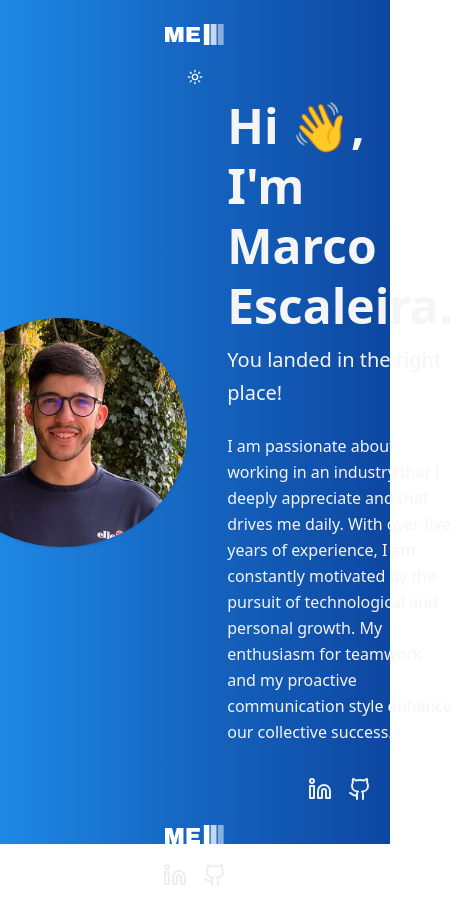
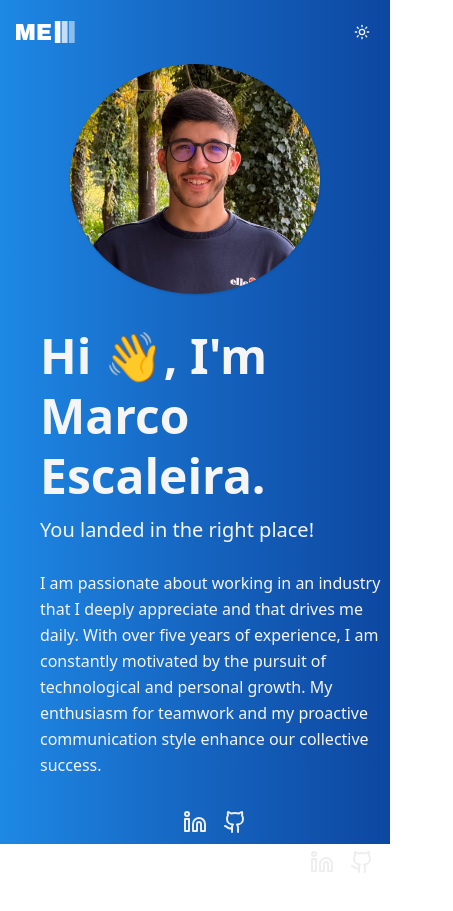
Before and after one commit to MarcoEscaleira/portfolio, a Next.js app: page / in a window 390 px wide. Shown: the whole page, 453 px wide, since content can reach past the window. After the commit the page ends 890 px from the top, so only its background shows below. Built offline with nearby package versions, Linux system fonts and the light colour scheme.

Commit message:
fix: improve accessibility and mobile screen display

```diff
--- a/next.config.js
+++ b/next.config.js
@@ -1,4 +1,14 @@
 /** @type {import('next').NextConfig} */
 module.exports = {
   reactStrictMode: true,
+  i18n: {
+    locales: ['en-US'],
+    defaultLocale: 'en-US',
+    domains: [
+      {
+        domain: 'escaleira.dev',
+        defaultLocale: 'en-US',
+      },
+    ],
+  }
 }
--- a/src/components/ThemeSwitcher.tsx
+++ b/src/components/ThemeSwitcher.tsx
@@ -18,6 +18,7 @@ export const ThemeSwitcher = () => {
     <button
       className="rounded-md p-1 duration-200 hover:scale-110 active:scale-100 dark:bg-[#212933]"
       onClick={() => setTheme(theme === "dark" ? "light" : "dark")}
+      aria-label="Color mode switch"
     >
       {theme === "light" ? <Moon className="w-4" /> : <Sun className="w-4" />}
     </button>
--- a/src/components/layout/Footer.tsx
+++ b/src/components/layout/Footer.tsx
@@ -6,7 +6,7 @@ import Link from "next/link";
 export const Footer: FC = () => {
   return (
     <footer className={`bg-transparent dark:bg-gray-900`}>
-      <div className="container mx-auto flex flex-col items-center justify-between space-y-4 p-6 sm:flex-row sm:space-y-0">
+      <div className="container mx-auto flex items-center justify-between p-4 sm:flex-row sm:p-6">
         <Link href="/">
           <Image src="/logo-white.svg" alt="logo-marco" height={60} width={60} className="text-black" />
         </Link>
--- a/src/components/layout/Header.tsx
+++ b/src/components/layout/Header.tsx
@@ -8,7 +8,7 @@ export const Header: FC = () => {
 
   return (
     <header className={`h-16 w-full`}>
-      <div className="container mx-auto flex flex-col items-center justify-between space-y-4 p-6 sm:flex-row sm:space-y-0">
+      <div className="container mx-auto flex items-center justify-between p-4 sm:flex-row sm:p-6">
         <section className="flex items-center">
           <Image src="/logo-white.svg" alt="logo-marco" height={60} width={60} loading="lazy" />
           {/*<nav className="ml-8 flex gap-4">*/}
--- a/src/pages/index.tsx
+++ b/src/pages/index.tsx
@@ -5,7 +5,7 @@ import Link from "next/link";
 
 export default function Home() {
   return (
-    <div className="container flex items-center justify-center">
+    <div className="container flex flex-col items-center justify-center md:flex-row">
       <Image src="/marco.jpg" alt="Marco's face" width={250} height={250} className="rounded-[50%] shadow" />
       <div className="ml-10">
         <Typography variant="h1" className="mb-2">
```
Also changed, not shown: public/site.webmanifest.
